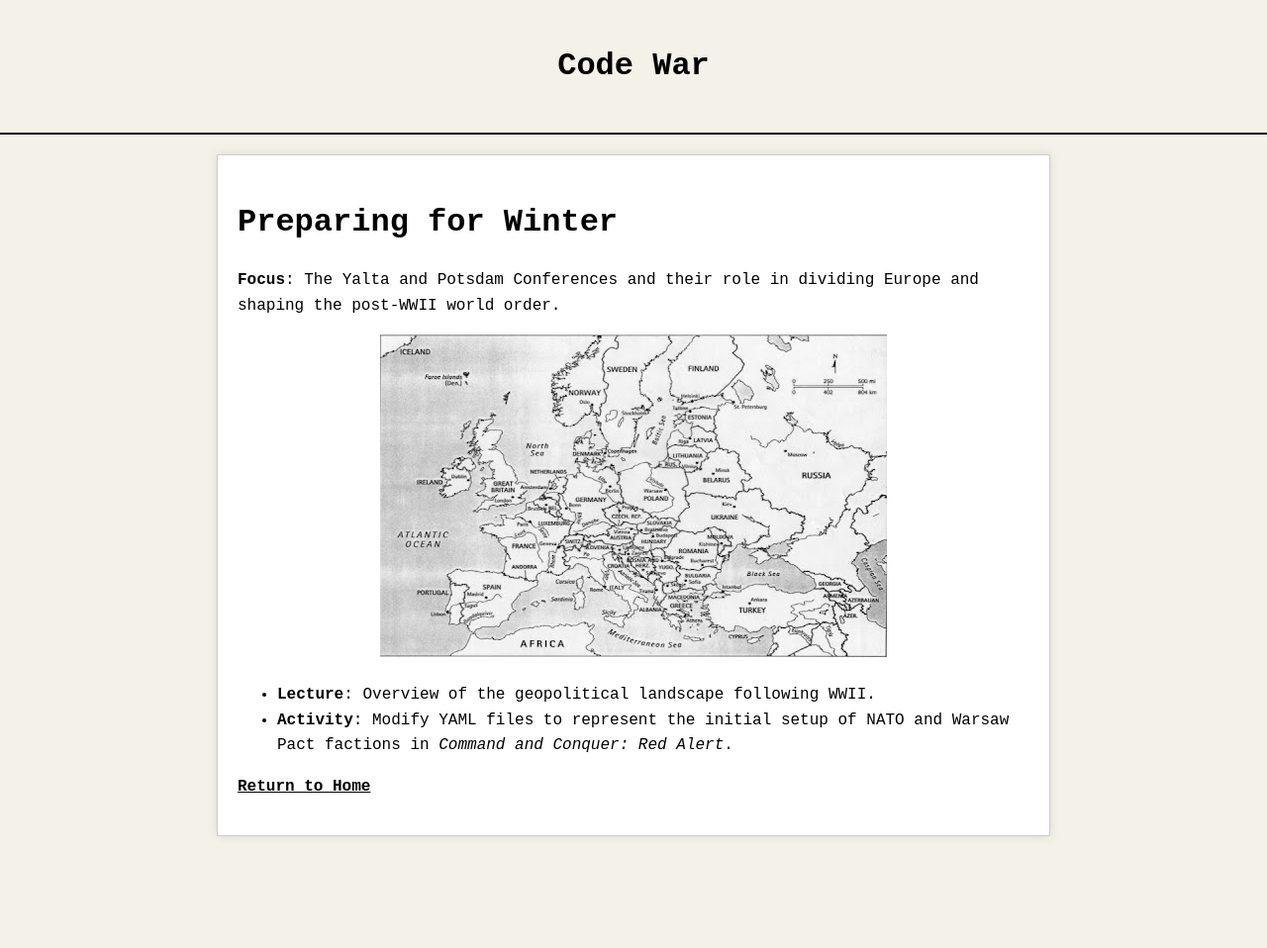
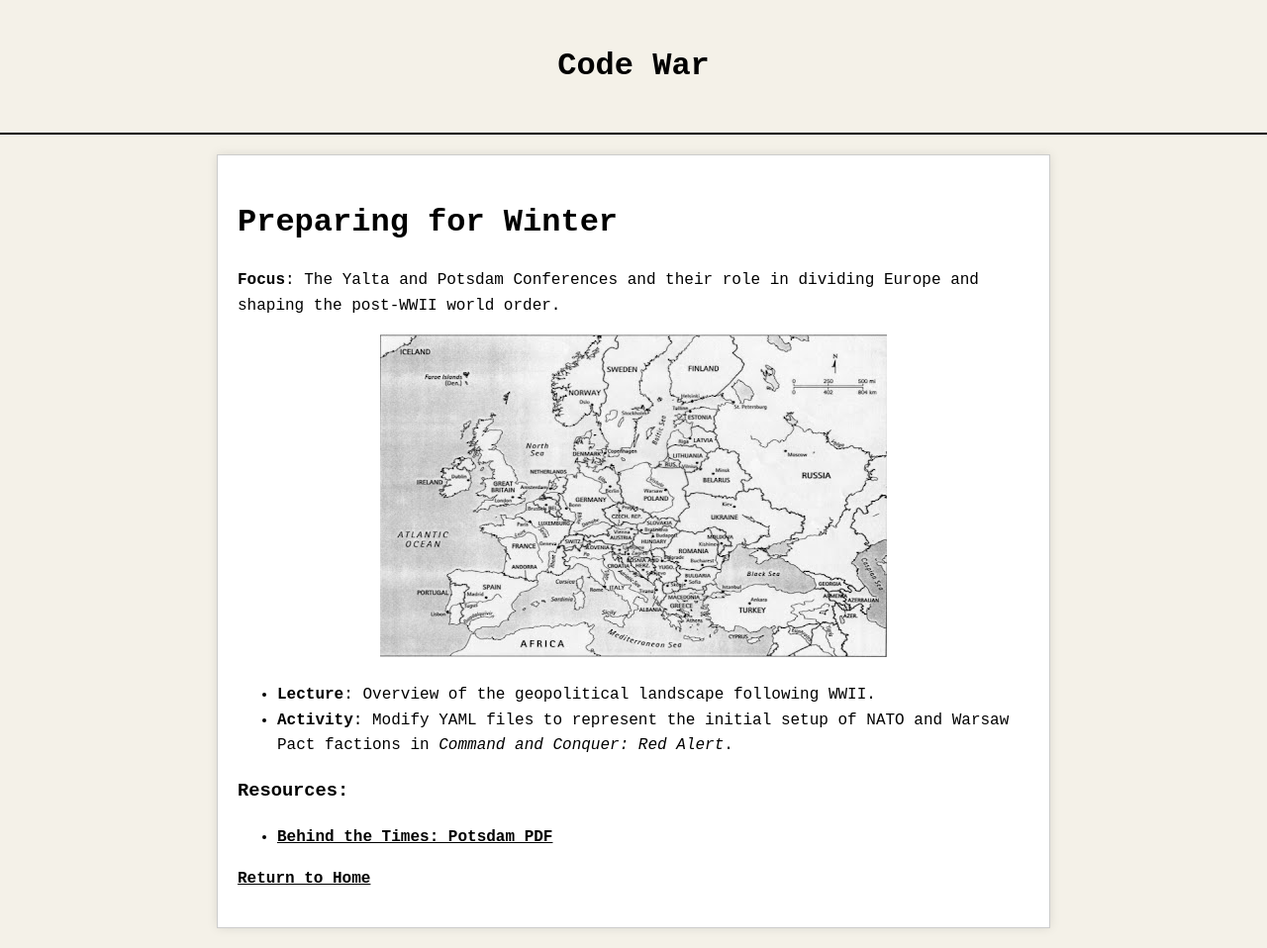
Before and after one commit to jboyce1/CodeWar, a Jekyll site: the page built from classes/PreparingForWinter.md, in a window 1280 px wide. Shown: the whole page at 99% size. Built offline with Jekyll 4.4.1, drawn with Linux system fonts in a browser that asks for light colours; before the commit the page ends 900 px from its top, so only the background shows below that.

Commit message:
Update PreparingForWinter.md

```diff
--- a/classes/PreparingForWinter.md
+++ b/classes/PreparingForWinter.md
@@ -14,4 +14,7 @@ title: Preparing for Winter
 - **Lecture**: Overview of the geopolitical landscape following WWII.
 - **Activity**: Modify YAML files to represent the initial setup of NATO and Warsaw Pact factions in *Command and Conquer: Red Alert*.
 
+### Resources:
+- [Behind the Times: Potsdam PDF]({{ '/classes/PreparingForWinter/Behind the Times- Potsdam.pdf' | relative_url }})
+
 [Return to Home](../)
```
